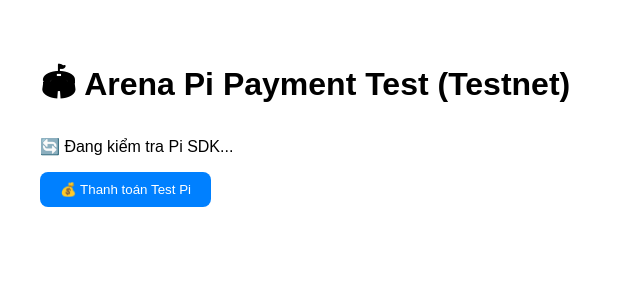
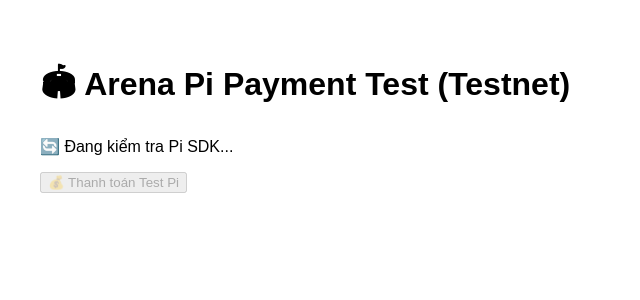
Before and after one commit to Nguyen93-Arena/Arena-Pi, a Next.js app in the folder frontend/: page / in a window 1280 px wide. Shown: the top 300 px of the page, without its empty margins (0-640 px from the left). Built offline with nearby package versions, Linux system fonts and the light colour scheme.

Commit message:
Update index.js

```diff
--- a/frontend/pages/index.js
+++ b/frontend/pages/index.js
@@ -1,101 +1,78 @@
-import { useEffect, useState } from 'react';
+import { useEffect, useState } from "react";
 
 export default function Home() {
+  const [status, setStatus] = useState("🔄 Đang kiểm tra Pi SDK...");
   const [pi, setPi] = useState(null);
-  const [status, setStatus] = useState("🔄 Đang kiểm tra Pi SDK...");
-  const [error, setError] = useState(null);
 
   useEffect(() => {
-    if (typeof window !== 'undefined') {
-      const interval = setInterval(() => {
-        if (window.Pi && window.Pi.init && window.Pi.createPayment) {
+    const checkPi = setInterval(() => {
+      if (window.Pi && window.Pi.createPayment && window.Pi.init) {
         try {
-            window.Pi.init({ version: "2.0", sandbox: true }); // 👉 chạy Testnet
+          window.Pi.init({ version: "2.0", sandbox: true }); // chạy TESTNET
           setPi(window.Pi);
           setStatus("✅ Pi SDK đã sẵn sàng.");
-            clearInterval(interval);
         } catch (err) {
-            console.error("Lỗi init Pi SDK:", err);
-            setStatus("❌ Lỗi khởi tạo SDK.");
-            clearInterval(interval);
+          setStatus("❌ Pi SDK chưa sẵn sàng.");
+          console.error(err);
         }
+        clearInterval(checkPi);
       }
     }, 500);
-      return () => clearInterval(interval);
-    }
+    return () => clearInterval(checkPi);
   }, []);
 
-  const handlePayment = async () => {
+  const createPayment = async () => {
     if (!pi) {
-      setError("❌ Pi SDK chưa sẵn sàng.");
+      alert("❌ Pi SDK chưa sẵn sàng!");
       return;
     }
 
     try {
       const payment = await pi.createPayment({
-        amount: 0.001,
-        memo: "Arena Pi Testnet Payment",
-        metadata: { arena: "testnet" },
+        amount: 1,
+        memo: "Test Pi Payment",
+        metadata: { test: true },
         onReadyForServerApproval: async (paymentId) => {
-          try {
-            const res = await fetch("https://piarena-backend.onrender.com/api/payment/approve", {
+          console.log("🔃 Approving payment...", paymentId);
+          const res = await fetch("https://arena-pi-backend.onrender.com/api/payment/approve", {
             method: "POST",
             headers: { "Content-Type": "application/json" },
             body: JSON.stringify({ paymentId }),
           });
           const data = await res.json();
-            console.log("✅ Phê duyệt server:", data);
-          } catch (err) {
-            console.error("❌ Lỗi phê duyệt:", err);
-          }
+          console.log("✅ Approve response:", data);
         },
         onReadyForServerCompletion: async (paymentId, txid) => {
-          try {
-            const res = await fetch("https://piarena-backend.onrender.com/api/payment/complete", {
+          console.log("🔃 Completing payment...", paymentId, txid);
+          const res = await fetch("https://arena-pi-backend.onrender.com/api/payment/complete", {
             method: "POST",
             headers: { "Content-Type": "application/json" },
             body: JSON.stringify({ paymentId, txid }),
           });
           const data = await res.json();
-            console.log("✅ Hoàn tất server:", data);
-          } catch (err) {
-            console.error("❌ Lỗi hoàn tất:", err);
-          }
+          console.log("✅ Completion response:", data);
         },
         onCancel: (paymentId) => {
-          console.warn("❌ Người dùng huỷ:", paymentId);
+          console.log("❌ Payment cancelled:", paymentId);
         },
-        onError: (error, paymentId) => {
-          console.error("❌ Lỗi giao dịch:", error, paymentId);
-          setError("❌ Không thể tạo thanh toán.");
+        onError: (error, payment) => {
+          console.error("❌ Payment error:", error, payment);
         },
       });
 
-      console.log("📦 Đã tạo thanh toán:", payment);
-    } catch (err) {
-      console.error("❌ Lỗi ngoài:", err);
-      setError("❌ Không thể tạo thanh toán.");
+      console.log("💰 Payment created:", payment);
+    } catch (error) {
+      console.error("❌ Error creating payment:", error);
     }
   };
 
   return (
-    <main style={{ padding: '2rem', fontFamily: 'Arial' }}>
+    <div style={{ padding: "2rem", fontFamily: "sans-serif" }}>
       <h1>🏟 Arena Pi Payment Test (Testnet)</h1>
       <p>{status}</p>
-      {error && <p style={{ color: 'red' }}>{error}</p>}
-      <button
-        onClick={handlePayment}
-        style={{
-          padding: '10px 20px',
-          backgroundColor: '#0080ff',
-          color: '#fff',
-          border: 'none',
-          borderRadius: '8px',
-          cursor: 'pointer'
-        }}
-      >
+      <button onClick={createPayment} disabled={!pi}>
         💰 Thanh toán Test Pi
       </button>
-    </main>
+    </div>
   );
 }
```
Lines whose indentation alone changed are shown as unchanged.
